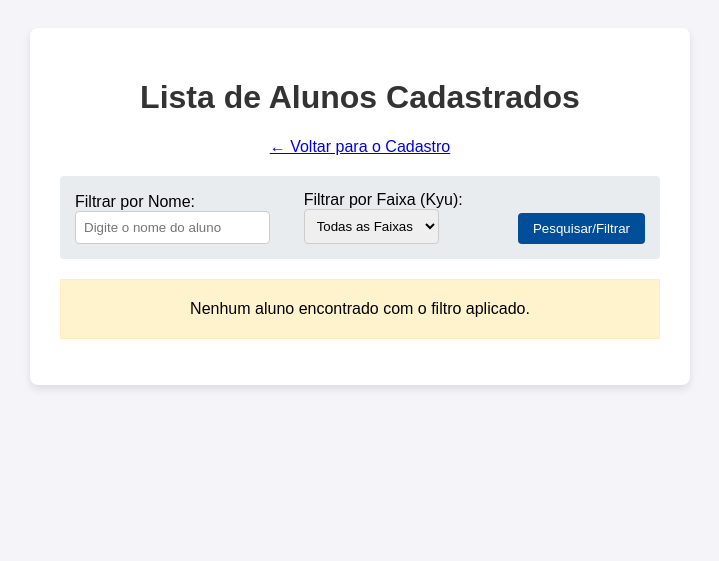
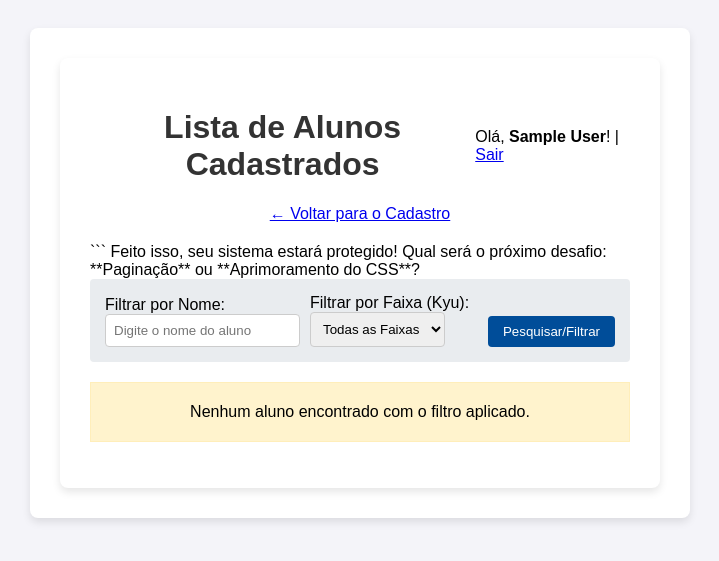
Before and after one commit to juanbalaquente/sistema-judo-academia, a PHP site: page /alunos_list.php in a window 1280 px wide. Shown: the top 561 px of the page, without its empty margins (280-999 px from the left). Run offline with PHP 8.4, Linux system fonts and the light colour scheme; the visitor is signed in with stand-in values (Sample User, id 1); data that the repository does not hold is empty.

Commit message:
Oct 7, 2025, 11:02 PM

````diff
--- a/alunos_list.php
+++ b/alunos_list.php
@@ -146,11 +146,23 @@ try {
 <body>
 
     <div class="container">
+        <div class="container">
+            <div style="display: flex; justify-content: space-between; align-items: center;">
                 <h1>Lista de Alunos Cadastrados</h1>
+                <p>
+                    Olá, <strong><?php echo htmlspecialchars($_SESSION['username'] ?? 'Usuário'); ?></strong>!
+                    | <a href="logout.php">Sair</a>
+                </p>
+            </div>
 
             <div class="link-cadastro">
                 <a href="index.php">← Voltar para o Cadastro</a>
             </div>
+
+            ```
+
+            Feito isso, seu sistema estará protegido! Qual será o próximo desafio: **Paginação** ou **Aprimoramento do
+            CSS**?
 
             <?php
         echo $message;
@@ -175,7 +187,8 @@ try {
                         <option value="Verde" <?php if ($search_kyu == 'Verde') echo 'selected'; ?>>Verde</option>
                         <option value="Roxa" <?php if ($search_kyu == 'Roxa') echo 'selected'; ?>>Roxa</option>
                         <option value="Marrom" <?php if ($search_kyu == 'Marrom') echo 'selected'; ?>>Marrom</option>
-                    <option value="Preta" <?php if ($search_kyu == 'Preta') echo 'selected'; ?>>Preta (Shodan)</option>
+                        <option value="Preta" <?php if ($search_kyu == 'Preta') echo 'selected'; ?>>Preta (Shodan)
+                        </option>
                     </select>
                 </div>
 
@@ -213,7 +226,8 @@ try {
                         <td><?php echo htmlspecialchars($aluno['telefone']); ?></td>
                         <td><?php echo htmlspecialchars($aluno['email']); ?></td>
                         <td>
-                        <a href="editar_aluno.php?id=<?php echo $aluno['id']; ?>" class="btn-acao editar">Editar</a> |
+                            <a href="editar_aluno.php?id=<?php echo $aluno['id']; ?>" class="btn-acao editar">Editar</a>
+                            |
                             <a href="excluir_aluno.php?id=<?php echo $aluno['id']; ?>" class="btn-acao excluir"
                                 onclick="return confirm('Tem certeza que deseja excluir este aluno?');">Excluir</a>
                         </td>
@@ -222,7 +236,8 @@ try {
                 </tbody>
             </table>
             <?php else: ?>
-        <p style="text-align: center; padding: 20px; background-color: #fff3cd; border: 1px solid #ffeeba;">Nenhum aluno
+            <p style="text-align: center; padding: 20px; background-color: #fff3cd; border: 1px solid #ffeeba;">Nenhum
+                aluno
                 encontrado com o filtro aplicado.</p>
             <?php endif; ?>
 
````
Lines whose indentation alone changed are shown as unchanged.
